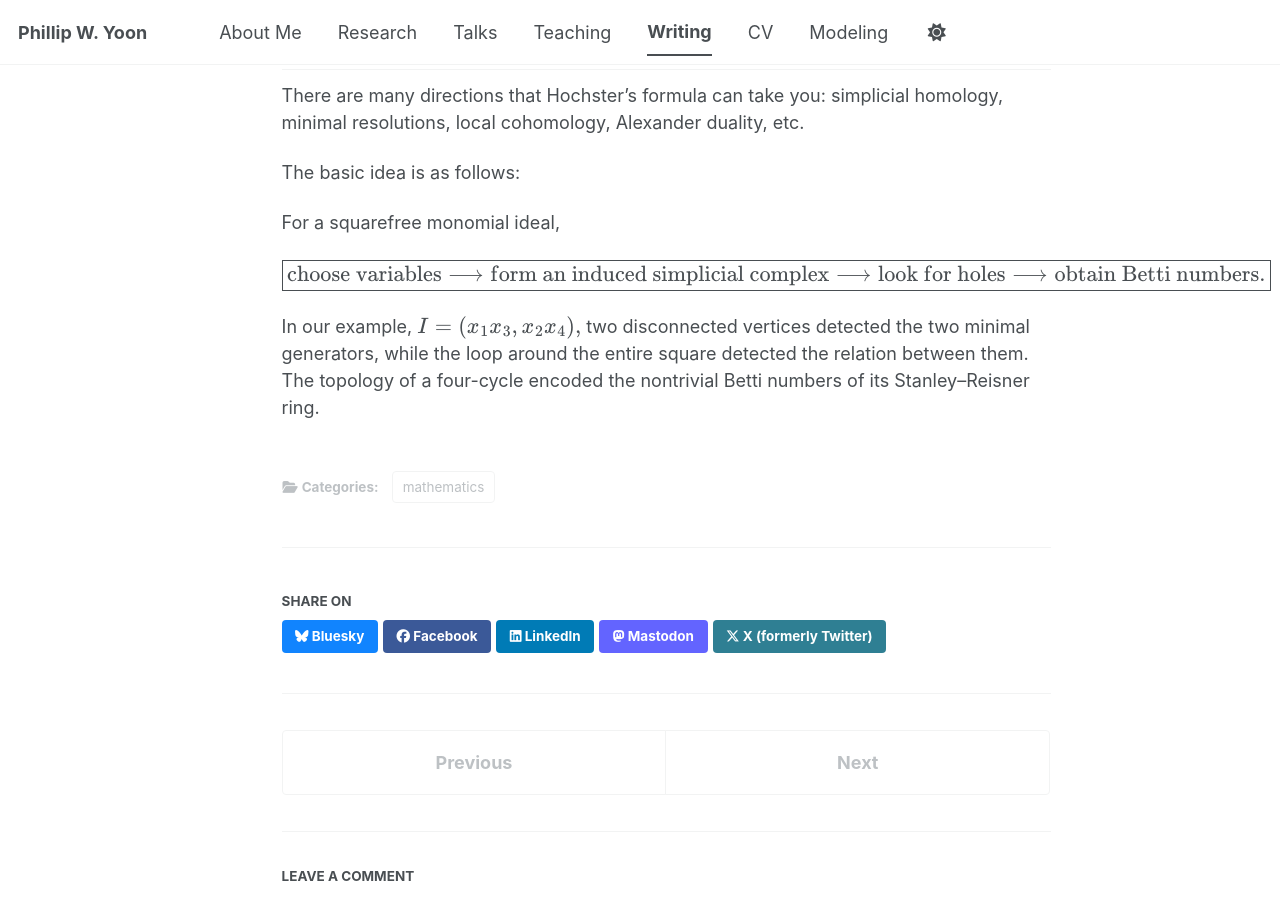
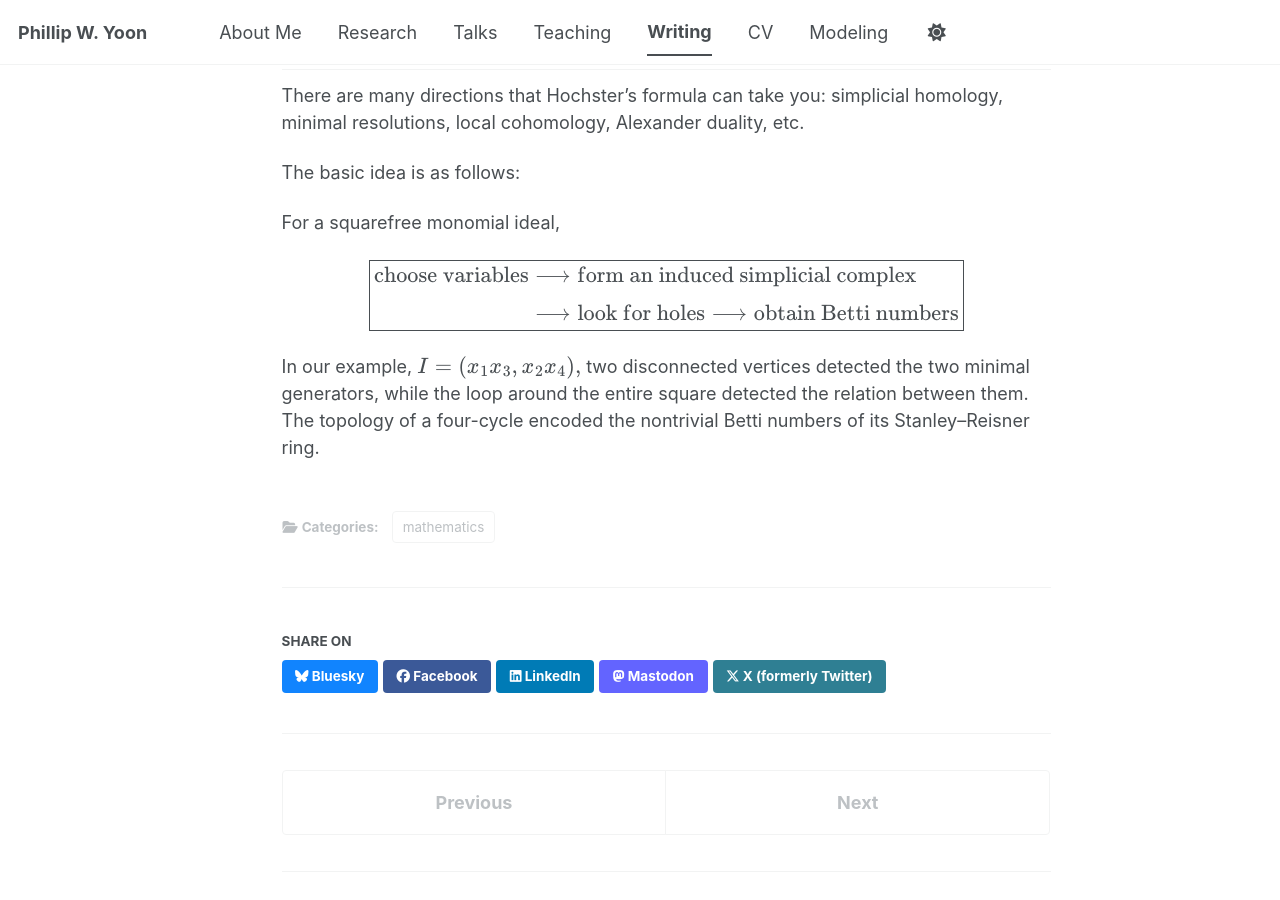
Before and after one commit to pwyoon/pwyoon.github.io, a Jekyll site: the page built from _posts/2026-09-07-math-02.md, in a window 1280 px wide and 900 px high, scrolled down 7903 px. Built offline with Jekyll 4.4.1, drawn with Linux system fonts in a browser that asks for light colours; comment, search, counter and statistics services are not loaded; a style sheet for code colours, icons or effects is not loaded.

Commit message:
Refine mathematical expressions in math-02.md
Updated the mathematical notation and formatting in the document.

```diff
--- a/_posts/2026-09-07-math-02.md
+++ b/_posts/2026-09-07-math-02.md
@@ -266,13 +266,16 @@ For a squarefree monomial ideal,
 
 $$
 \boxed{
+\begin{aligned}
 \text{choose variables}
-\longrightarrow
+&\longrightarrow
 \text{form an induced simplicial complex}
-\longrightarrow
+\\[4pt]
+&\longrightarrow
 \text{look for holes}
 \longrightarrow
-\text{obtain Betti numbers}.
+\text{obtain Betti numbers}
+\end{aligned}
 }
 $$
 
```
